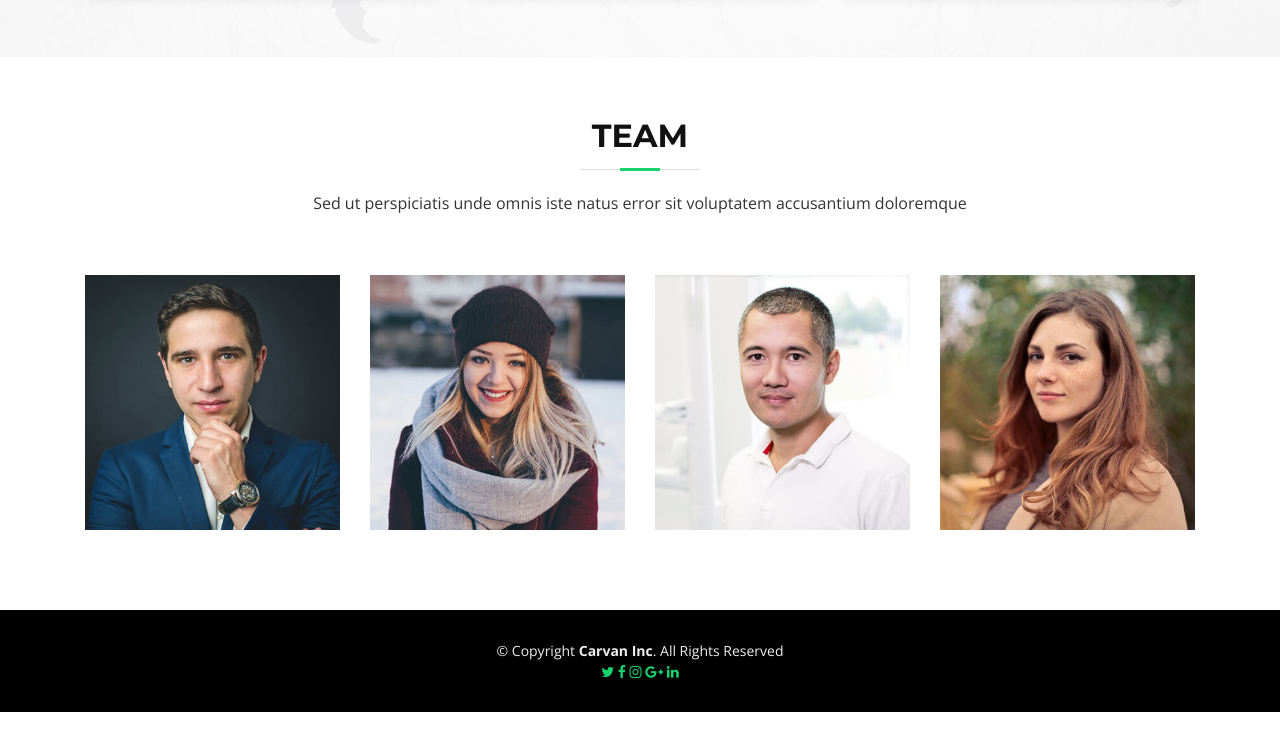
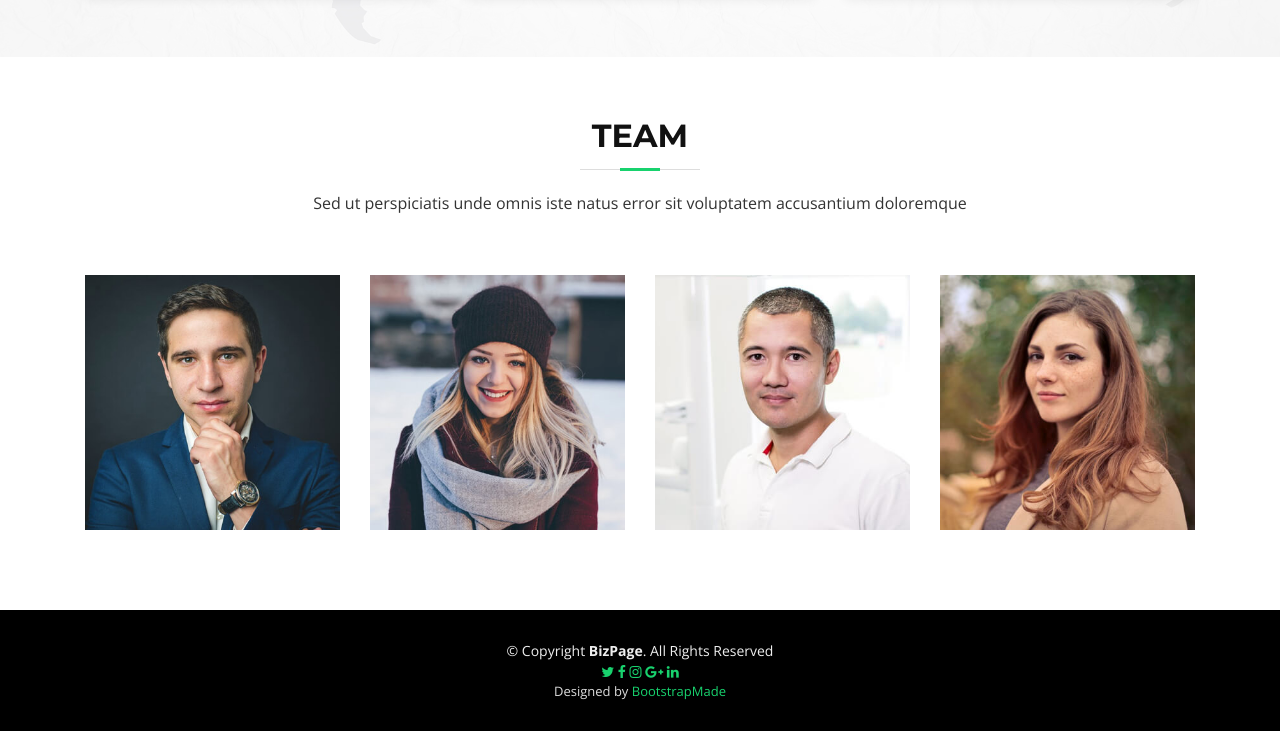
Before and after one commit to Ragboyjay/REDOTEST, a plain HTML site: page docs/Aboutus.html in a window 1280 px wide. Shown: the part 665-1396 px from the top of the page. Drawn offline with nearby package versions, Linux system fonts and the light colour scheme; files whose address does not match are found by name.

Commit message:
i deleted and copy and pasted code from previous commit when the page was not malfunctioning

```diff
--- a/docs/Aboutus.html
+++ b/docs/Aboutus.html
@@ -216,7 +216,7 @@
 <footer id="footer">
   <div class="container">
     <div class="copyright">
-        &copy; Copyright <strong>Carvan Inc</strong>. All Rights Reserved
+      &copy; Copyright <strong>BizPage</strong>. All Rights Reserved
     </div>
     <div class="social-links" style="text-align: center;">
       <a href="#" class="twitter"><i class="fa fa-twitter"></i></a>
@@ -226,6 +226,14 @@
       <a href="#" class="linkedin"><i class="fa fa-linkedin"></i></a>
     </div>
     <div class="credits">
+      <!--
+        All the links in the footer should remain intact.
+        You can delete the links only if you purchased the pro version.
+        Licensing information: https://bootstrapmade.com/license/
+        Purchase the pro version with working PHP/AJAX contact form: https://bootstrapmade.com/buy/?theme=BizPage
+      -->
+      Designed by <a href="https://bootstrapmade.com/">BootstrapMade</a>
+    </div>
   </div>
 </footer><!-- #footer -->
 
```
Lines whose indentation alone changed are shown as unchanged.
